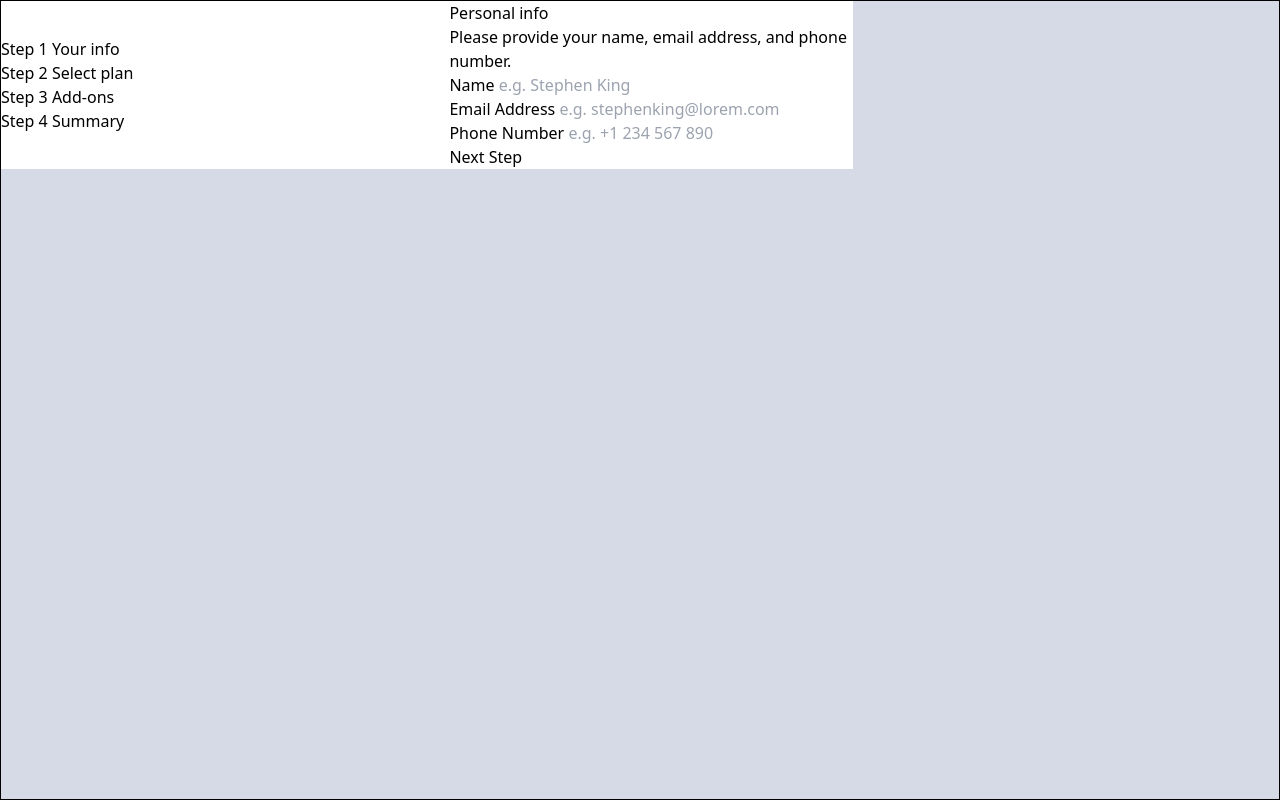
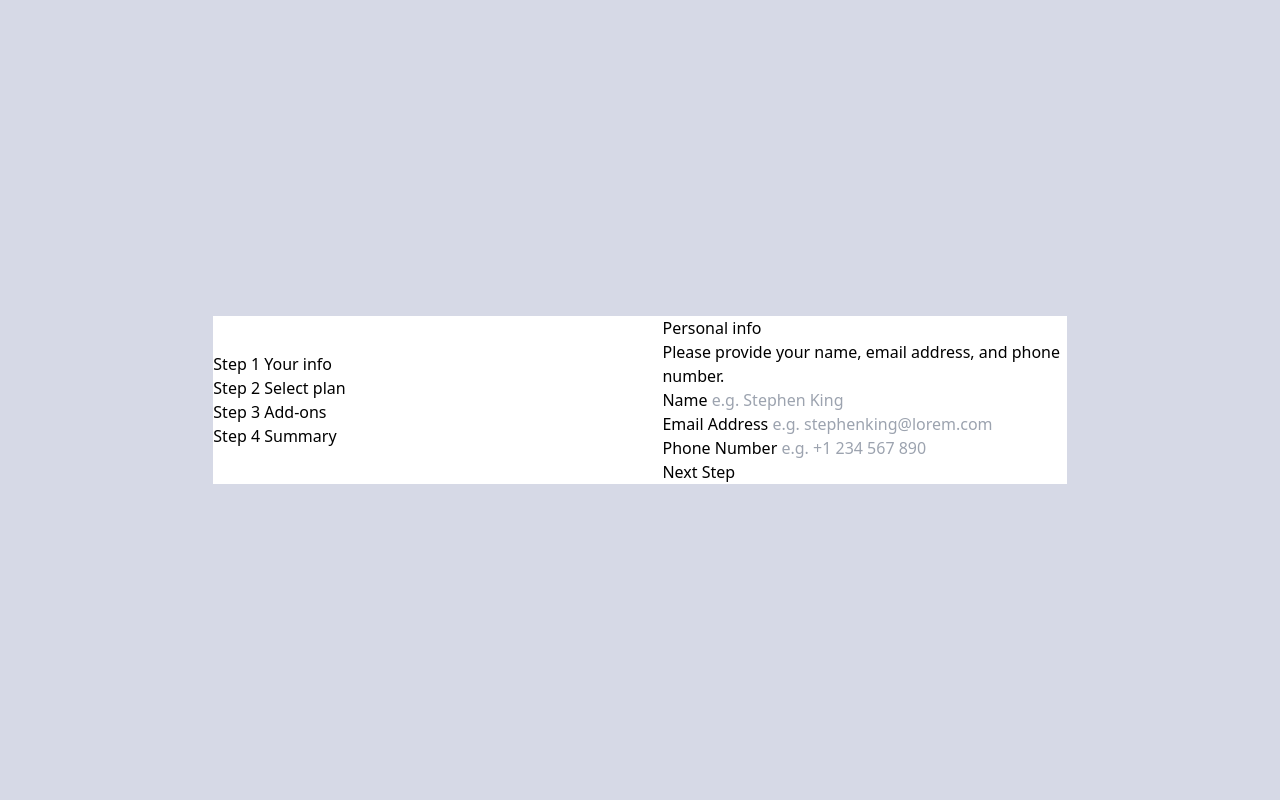
Before and after one commit to bitz161/multi-step-form-main, an Angular app: page / in a window 1280 px wide. Built offline with nearby package versions, Linux system fonts and the light colour scheme.

Commit message:
fixing image background

```diff
--- a/src/app/form-plans/form-plans.component.html
+++ b/src/app/form-plans/form-plans.component.html
@@ -1,13 +1,13 @@
-<main class="w-screen h-screen wd:flex wd:justify-center wd:items-center">
+<main class="w-screen h-screen md:flex md:justify-center md:items-center">
   <div
     class="w-full md:w-2/3 h-auto flex flex-col md:flex-row justify-center items-center bg-transparent md:bg-white"
   >
     <img
       src="../../assets/images/bg-sidebar-mobile.svg"
-      class="bg-image md:hidden absolute z-10"
+      class="bg-image md:hidden absolute z-1 top-0 w-full"
     />
-    <app-sidebar class="nav-container w-full z-0 relative"></app-sidebar>
-    <section class="w-90% bg-white">
+    <app-sidebar class="nav-container w-full z-0"></app-sidebar>
+    <section class="w-90% bg-white z-0">
       <app-personal *ngIf="tabs.isTabsOpen('personal')"></app-personal>
       <app-select-plan *ngIf="tabs.isTabsOpen('plan')"></app-select-plan>
       <app-pick-addons *ngIf="tabs.isTabsOpen('add-ons')"></app-pick-addons>
--- a/src/app/form-plans/form-plans.component.scss
+++ b/src/app/form-plans/form-plans.component.scss
@@ -1,5 +1,5 @@
 main {
-  border: 1px solid black;
+  // border: 1px solid black
   & > div {
     .bg-image {
       // z-index: 0;
```
